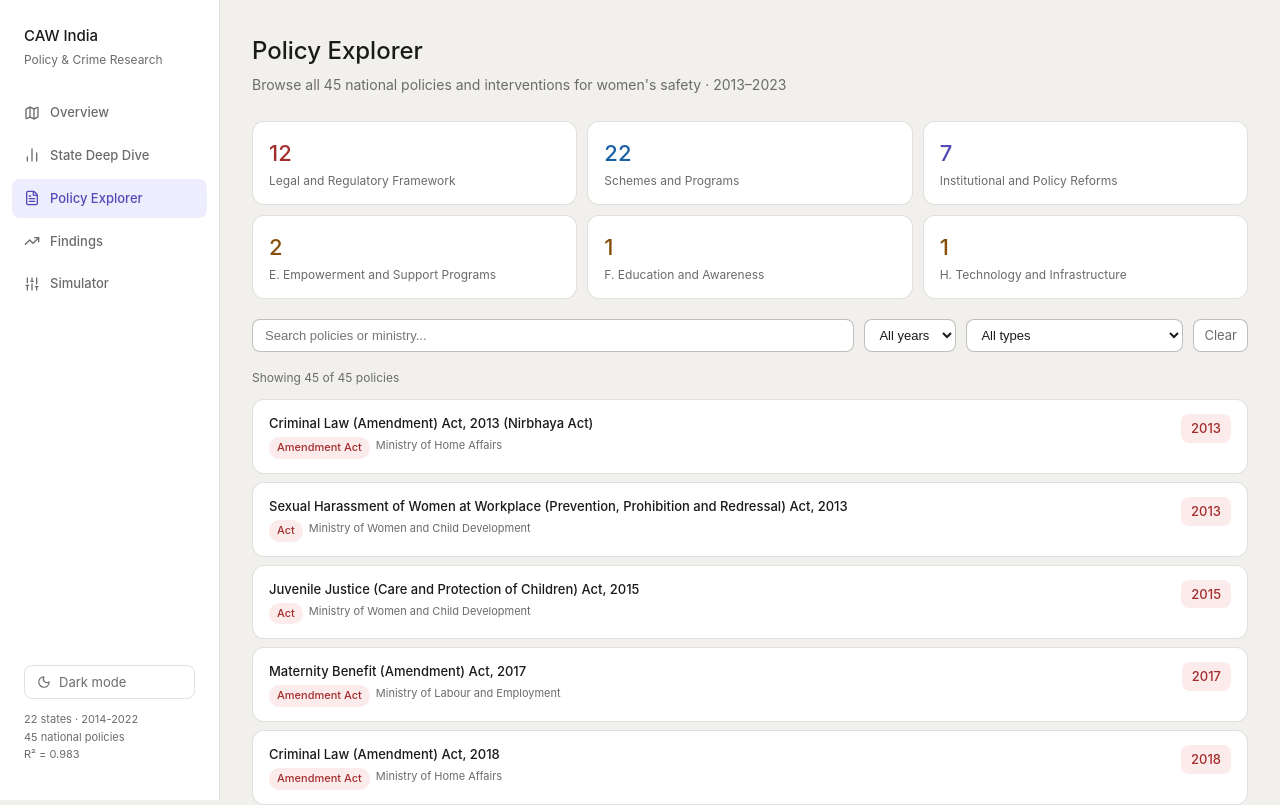
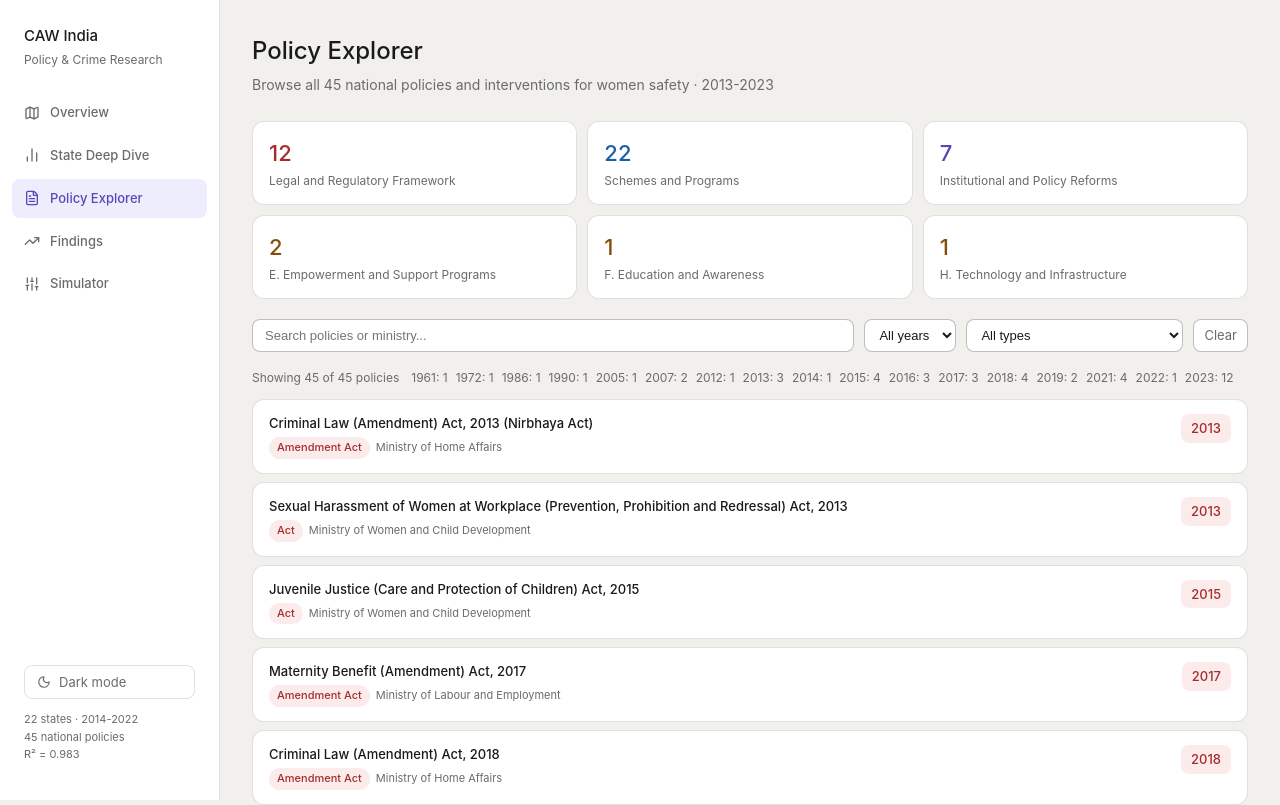
Before and after one commit to raja-678/caw-app, a React (Vite) app: page /policies in a window 1280 px wide. Shown: the top 805 px of the page. Built offline with nearby package versions, Linux system fonts and the light colour scheme.

Commit message:
Add PageWrapper animations to all pages, polish Policy Explorer

```diff
--- a/src/pages/PolicyExplorer.jsx
+++ b/src/pages/PolicyExplorer.jsx
@@ -1,8 +1,9 @@
 import { useState, useMemo } from 'react'
+import PageWrapper from '../components/PageWrapper'
 import policies from '../data/policies.json'
 
 const categories = ['All', ...new Set(policies.map(p => p.category))]
-const years = ['All', ...new Set(policies.map(p => p.year)).values()].sort()
+const years = ['All', ...[...new Set(policies.map(p => p.year))].sort()]
 const types = ['All', ...new Set(policies.map(p => p.type))]
 
 const categoryColors = {
@@ -37,18 +38,24 @@ export default function PolicyExplorer() {
     return counts
   }, [])
 
+  const byYear = useMemo(() => {
+    const counts = {}
+    filtered.forEach(p => { counts[p.year] = (counts[p.year] || 0) + 1 })
+    return counts
+  }, [filtered])
+
   const selectStyle = {
     fontSize: 13, padding: '7px 10px', borderRadius: 'var(--radius-md)',
-    border: '0.5px solid var(--border-strong)', background: 'var(--bg)',
-    color: 'var(--text)'
+    border: '0.5px solid var(--border-strong)', background: 'var(--bg)', color: 'var(--text)'
   }
 
   return (
+    <PageWrapper>
     <div>
       <div style={{ marginBottom: 24 }}>
         <h1 style={{ fontSize: 24, fontWeight: 500, marginBottom: 4 }}>Policy Explorer</h1>
         <p style={{ fontSize: 14, color: 'var(--text-secondary)' }}>
-          Browse all 45 national policies and interventions for women's safety · 2013–2023
+          Browse all 45 national policies and interventions for women safety · 2013-2023
         </p>
       </div>
 
@@ -56,15 +63,13 @@ export default function PolicyExplorer() {
         {Object.entries(byCat).map(([cat, count]) => {
           const c = getCat(cat)
           return (
-            <div
-              key={cat}
-              onClick={() => setCategory(category === cat ? 'All' : cat)}
+            <div key={cat} onClick={() => setCategory(category === cat ? 'All' : cat)}
               style={{
                 background: category === cat ? c.bg : 'var(--bg)',
                 border: '0.5px solid ' + (category === cat ? c.color : 'var(--border)'),
-                borderRadius: 'var(--radius-lg)', padding: '14px 16px', cursor: 'pointer'
-              }}
-            >
+                borderRadius: 'var(--radius-lg)', padding: '14px 16px', cursor: 'pointer',
+                transition: 'all 0.15s'
+              }}>
               <div style={{ fontSize: 22, fontWeight: 500, color: c.color }}>{count}</div>
               <div style={{ fontSize: 12, color: 'var(--text-secondary)', marginTop: 2, lineHeight: 1.4 }}>
                 {cat.replace(/^[A-C]\. /, '')}
@@ -75,32 +80,30 @@ export default function PolicyExplorer() {
       </div>
 
       <div style={{ display: 'flex', gap: 10, marginBottom: 16, flexWrap: 'wrap' }}>
-        <input
-          placeholder="Search policies or ministry..."
-          value={search}
-          onChange={e => setSearch(e.target.value)}
-          style={{
-            ...selectStyle, flex: 1, minWidth: 200,
-            padding: '7px 12px'
-          }}
-        />
+        <input placeholder="Search policies or ministry..."
+          value={search} onChange={e => setSearch(e.target.value)}
+          style={{ ...selectStyle, flex: 1, minWidth: 200, padding: '7px 12px' }} />
         <select value={year} onChange={e => setYear(e.target.value)} style={selectStyle}>
           {years.map(y => <option key={y} value={y}>{y === 'All' ? 'All years' : y}</option>)}
         </select>
         <select value={type} onChange={e => setType(e.target.value)} style={selectStyle}>
           {types.map(t => <option key={t} value={t}>{t === 'All' ? 'All types' : t}</option>)}
         </select>
-        <button
-          onClick={() => { setSearch(''); setCategory('All'); setYear('All'); setType('All') }}
-          style={{
-            ...selectStyle, cursor: 'pointer',
-            color: 'var(--text-secondary)'
-          }}
-        >Clear</button>
+        <button onClick={() => { setSearch(''); setCategory('All'); setYear('All'); setType('All') }}
+          style={{ ...selectStyle, cursor: 'pointer', color: 'var(--text-secondary)' }}>
+          Clear
+        </button>
       </div>
 
       <div style={{ fontSize: 12, color: 'var(--text-secondary)', marginBottom: 12 }}>
         Showing {filtered.length} of {policies.length} policies
+        {Object.keys(byYear).length > 0 && (
+          <span style={{ marginLeft: 12 }}>
+            {Object.entries(byYear).sort((a,b) => a[0]-b[0]).map(([y,c]) => (
+              <span key={y} style={{ marginRight: 8 }}>{y}: {c}</span>
+            ))}
+          </span>
+        )}
       </div>
 
       <div style={{ display: 'grid', gridTemplateColumns: selected ? '1fr 360px' : '1fr', gap: 16 }}>
@@ -116,24 +119,19 @@ export default function PolicyExplorer() {
             const c = getCat(p.category)
             const isSelected = selected === p
             return (
-              <div
-                key={i}
-                onClick={() => setSelected(isSelected ? null : p)}
+              <div key={i} onClick={() => setSelected(isSelected ? null : p)}
                 style={{
                   background: isSelected ? c.bg : 'var(--bg)',
                   border: '0.5px solid ' + (isSelected ? c.color : 'var(--border)'),
                   borderRadius: 'var(--radius-lg)', padding: '14px 16px',
                   cursor: 'pointer', transition: 'all 0.15s'
-                }}
-                onMouseEnter={e => { if (!isSelected) e.currentTarget.style.borderColor = 'var(--border-strong)' }}
-                onMouseLeave={e => { if (!isSelected) e.currentTarget.style.borderColor = 'var(--border)' }}
-              >
+                }}>
                 <div style={{ display: 'flex', alignItems: 'flex-start', justifyContent: 'space-between', gap: 12 }}>
                   <div style={{ flex: 1 }}>
                     <div style={{ fontSize: 13, fontWeight: 500, color: 'var(--text)', marginBottom: 5, lineHeight: 1.4 }}>
                       {p.name}
                     </div>
-                    <div style={{ display: 'flex', gap: 6, flexWrap: 'wrap' }}>
+                    <div style={{ display: 'flex', gap: 6, flexWrap: 'wrap', alignItems: 'center' }}>
                       <span style={{
                         fontSize: 11, padding: '2px 8px', borderRadius: 20,
                         background: c.bg, color: c.color, fontWeight: 500
@@ -145,8 +143,7 @@ export default function PolicyExplorer() {
                   </div>
                   <div style={{
                     fontSize: 13, fontWeight: 500, color: c.color,
-                    background: c.bg, padding: '4px 10px', borderRadius: 'var(--radius-md)',
-                    flexShrink: 0
+                    background: c.bg, padding: '4px 10px', borderRadius: 'var(--radius-md)', flexShrink: 0
                   }}>{p.year}</div>
                 </div>
               </div>
@@ -161,15 +158,14 @@ export default function PolicyExplorer() {
             position: 'sticky', top: 0, alignSelf: 'start', maxHeight: '80vh', overflowY: 'auto'
           }}>
             <div style={{ display: 'flex', justifyContent: 'space-between', alignItems: 'flex-start', marginBottom: 16 }}>
-              <div style={{ fontSize: 13, fontWeight: 500, color: 'var(--text)', flex: 1, lineHeight: 1.4, paddingRight: 12 }}>
+              <div style={{ fontSize: 13, fontWeight: 500, flex: 1, lineHeight: 1.4, paddingRight: 12 }}>
                 {selected.name}
               </div>
-              <button
-                onClick={() => setSelected(null)}
-                style={{ background: 'none', border: 'none', fontSize: 18, color: 'var(--text-secondary)', cursor: 'pointer', flexShrink: 0 }}
-              >×</button>
+              <button onClick={() => setSelected(null)}
+                style={{ background: 'none', border: 'none', fontSize: 18, color: 'var(--text-secondary)', cursor: 'pointer', flexShrink: 0 }}>
+                x
+              </button>
             </div>
-
             {[
               { label: 'Year', value: selected.year },
               { label: 'Category', value: selected.category.replace(/^[A-C]\. /, '') },
@@ -177,9 +173,7 @@ export default function PolicyExplorer() {
               { label: 'Type', value: selected.type },
               { label: 'Ministry', value: selected.ministry },
             ].map(row => (
-              <div key={row.label} style={{
-                padding: '10px 0', borderBottom: '0.5px solid var(--border)'
-              }}>
+              <div key={row.label} style={{ padding: '10px 0', borderBottom: '0.5px solid var(--border)' }}>
                 <div style={{ fontSize: 11, color: 'var(--text-secondary)', marginBottom: 3 }}>{row.label}</div>
                 <div style={{ fontSize: 13, color: 'var(--text)', lineHeight: 1.5 }}>{row.value}</div>
               </div>
@@ -188,5 +182,6 @@ export default function PolicyExplorer() {
         )}
       </div>
     </div>
+    </PageWrapper>
   )
 }
```
